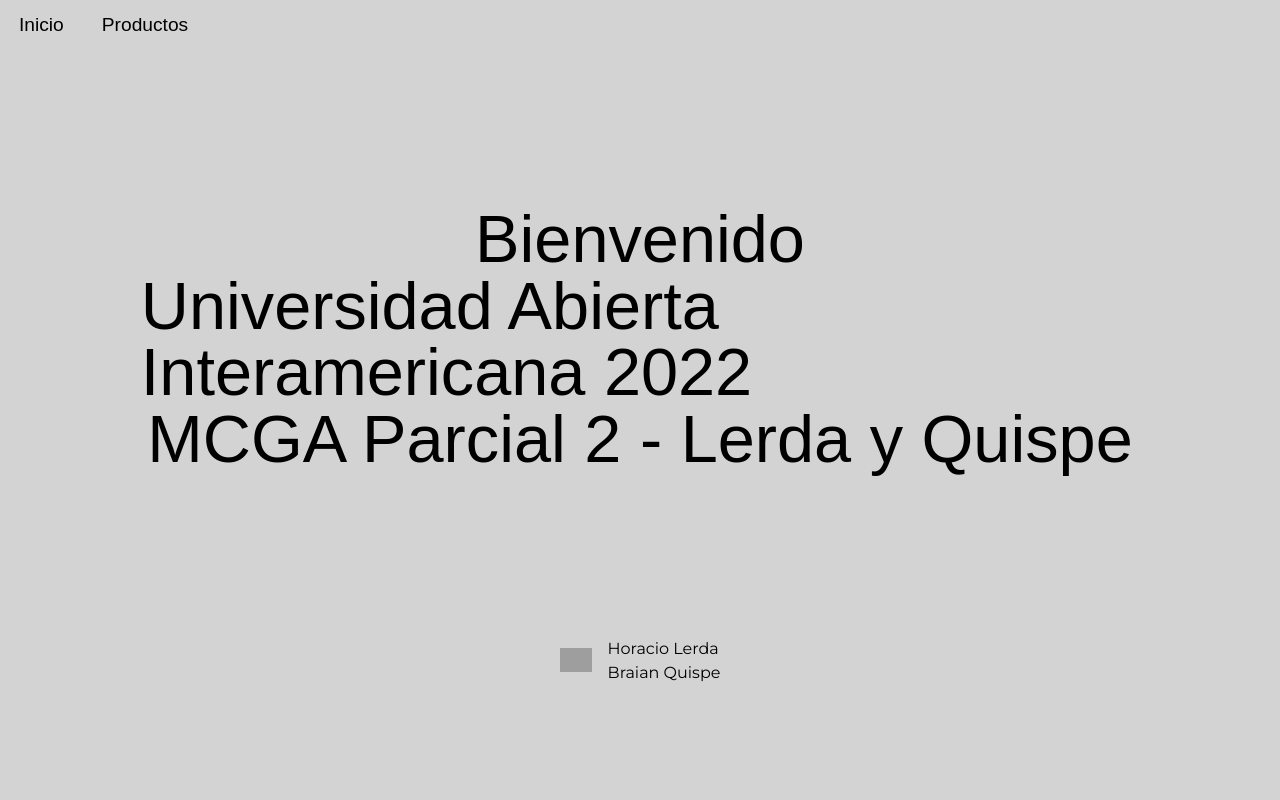
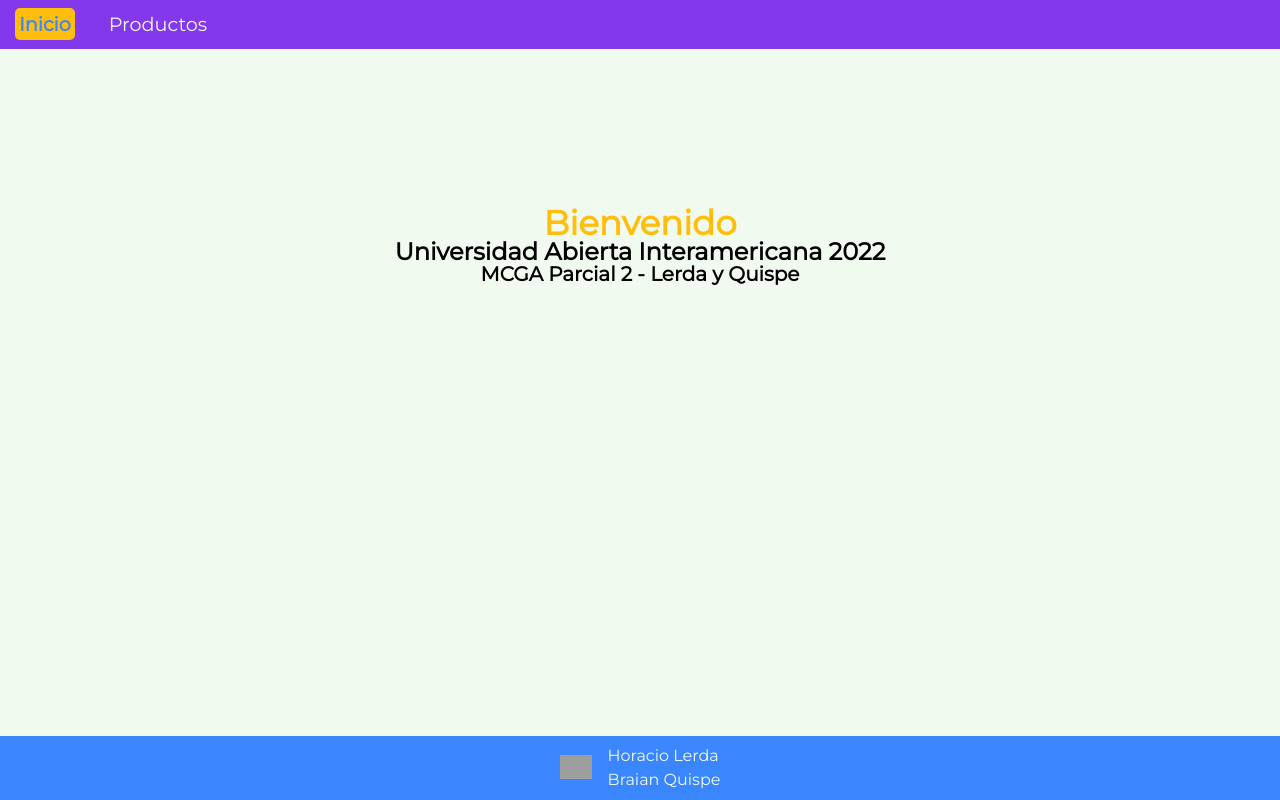
Before and after one commit to hlerda1/mcga-frontend-final, a React (Create React App) app: page / in a window 1280 px wide. Built offline with nearby package versions, Linux system fonts and the light colour scheme; grey boxes are pictures that could not be loaded.

Commit message:
Update App styles

```diff
--- a/src/App.css
+++ b/src/App.css
@@ -1,38 +1,72 @@
-.App {
-  text-align: center;
+:root {
+  --color-primary: #ffbe0bff;
+  --color-secondary: #fb5607ff;
+  --color-third: #ff006eff;
+  --color-fourth: #8338ecff;
+  --color-fifth: #3a86ffff;
+  --color-light: #f1faee;
 }
 
-.App-logo {
-  height: 40vmin;
-  pointer-events: none;
+body {
+  background-color: var(--color-light);
 }
 
-@media (prefers-reduced-motion: no-preference) {
-  .App-logo {
-    animation: App-logo-spin infinite 20s linear;
-  }
+html,
+body,
+#root {
+  height: 100%;
 }
 
-.App-header {
-  background-color: #282c34;
-  min-height: 100vh;
-  display: flex;
-  flex-direction: column;
-  align-items: center;
-  justify-content: center;
-  font-size: calc(10px + 2vmin);
-  color: white;
+a,
+h1,
+h2,
+h3,
+h4,
+h5,
+h6,
+p,
+span,
+button,
+input {
+  font-family: 'Montserrat';
 }
 
-.App-link {
-  color: #61dafb;
+h1 {
+  font-size: 2.125rem;
+  font-weight: bold;
 }
 
-@keyframes App-logo-spin {
-  from {
-    transform: rotate(0deg);
-  }
-  to {
-    transform: rotate(360deg);
-  }
+h2 {
+  font-size: 1.5rem;
+  font-weight: bold;
 }
+
+h3 {
+  font-size: 1.25rem;
+  font-weight: bold;
+}
+
+h4 {
+  font-size: 1.125rem;
+  font-weight: bold;
+}
+
+h5 {
+  font-size: 1rem;
+  font-weight: bold;
+}
+
+a.active {
+  color: var(--color-fifth);
+  font-weight: bold;
+  background-color: var(--color-primary);
+}
+
+.formPage {
+  display: flex;
+  gap: 1rem;
+  flex-flow: column wrap;
+  padding: 1rem 2rem;
+  width: 70%;
+  margin: auto;
+}
```
